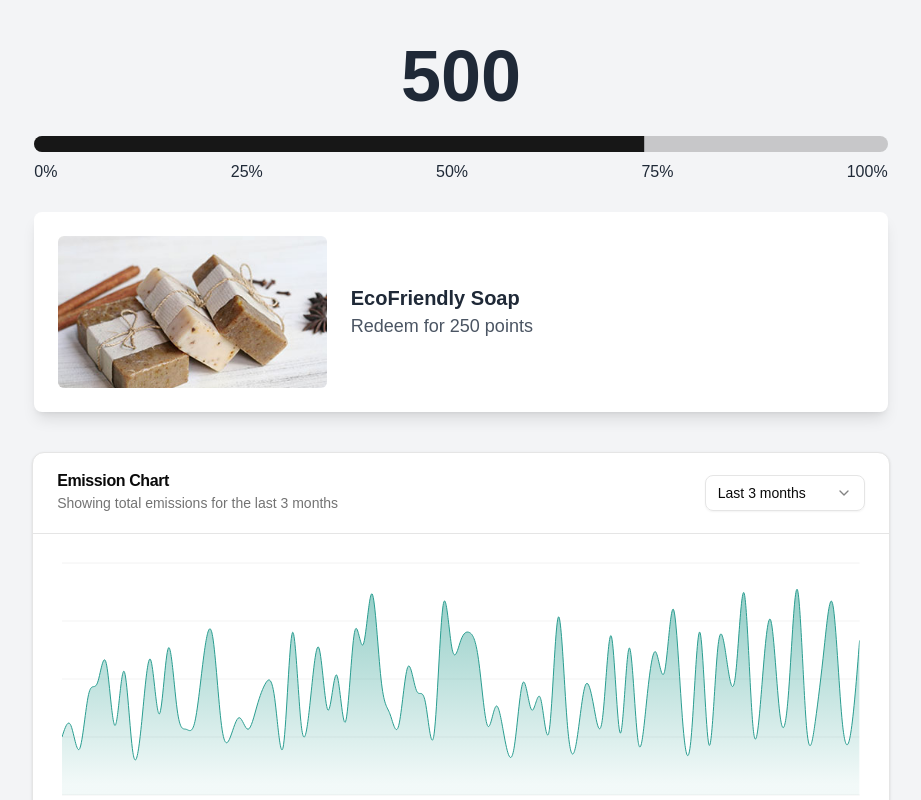
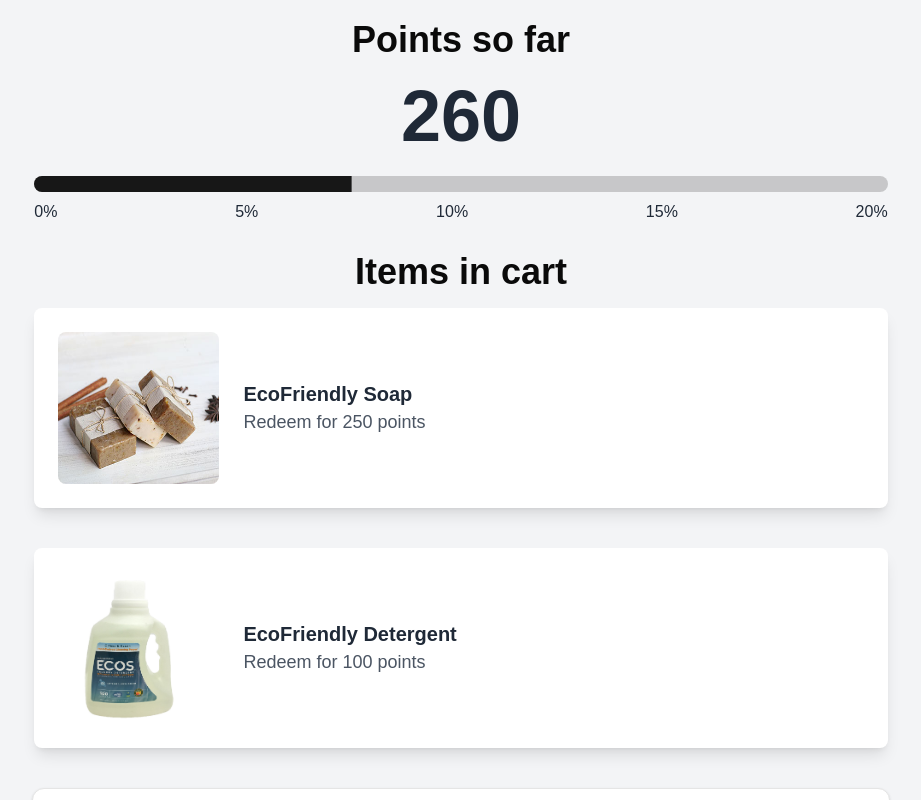
Before and after one commit to data-divas/data-divas, a Next.js app: page /points in a window 1280 px wide. Shown: the top 800 px of the page, without its empty margins (179-1100 px from the left). Built offline with nearby package versions, Linux system fonts and the light colour scheme.

Commit message:
added some front end items

```diff
--- a/src/app/components/ItemCard.tsx
+++ b/src/app/components/ItemCard.tsx
@@ -3,7 +3,8 @@ import React from 'react';
 import Image from 'next/image';
 import { useState } from 'react';
 import { Button } from '@/components/ui/button';
-import { Copy } from 'lucide-react';
+import { Copy, Terminal } from 'lucide-react';
+import { Alert, AlertDescription, AlertTitle } from "@/components/ui/alert"
 
 interface ItemCardProps {
   imageUrl: string;
@@ -11,14 +12,15 @@ interface ItemCardProps {
   itemName: string;
   description: string;
   discountCode: string;
-  totalPoints: number;  // State passed from the parent
+  totalPoints: number;
   setTotalPoints: React.Dispatch<React.SetStateAction<number>>;
 }
 
-  const ItemCard: React.FC<ItemCardProps> = ({ imageUrl, points, itemName, description, discountCode, setTotalPoints }) => {
+  const ItemCard: React.FC<ItemCardProps> = ({ imageUrl, points, itemName, description, discountCode, totalPoints, setTotalPoints }) => {
   const [flipped, setFlipped] = useState(false);
   const [modalOpen, setModalOpen] = useState(false);
   const [discountRevealed, setDiscountRevealed] = useState(false);
+  const [showAlert, setShowAlert] = useState<boolean>(false); // Alert state
 
   const handleClick = () => {
     setFlipped(!flipped);
@@ -37,22 +39,32 @@ interface ItemCardProps {
   };
 
   const subtractPoints = () => {
-    setTotalPoints(totalPoints => totalPoints - points);  // Use the previous state value
+    setTotalPoints(totalPoints => totalPoints - points);
+  };
+
+  const handleButtonClick = () => {
+    if (totalPoints >= points) {
+      revealDiscount();
+      subtractPoints();
+    } else {
+      setShowAlert(true);
+      setTimeout(() => {
+        setShowAlert(false);
+      }, 3000);
+    }
   };
 
   return (
   <div className="w-full">
-    <div
-      className={`hover:shadow-xl cursor-pointer h-[200px] w-2/3 mx-auto bg-white p-6 rounded-lg shadow-lg flex items-center mb-10 space-x-6 ${flipped ? 'hidden' : ''}`}
-      onClick={handleClick}
-    >
-      <div className="flex-shrink-0 w-1/3 h-full">
+    <div className={`hover:shadow-xl cursor-pointer h-[200px] w-2/3 mx-auto bg-white p-6 rounded-lg shadow-lg flex items-center mb-10 space-x-6 ${flipped ? 'hidden' : ''} ${discountRevealed ? 'bg-green-100' : ''}`}
+        onClick={handleClick}>
+        <div className="flex-shrink-0 w-1/5 h-full relative">
             <Image
             src={imageUrl}
             alt={itemName}
-          className="object-cover rounded-md w-full h-full"
-          width={200}
-          height={100}
+            className="rounded-lg w-full h-full"
+            width={100}
+            height={200}
             />
         </div>
         <div className="flex flex-col justify-center w-2/3 h-full">
@@ -60,7 +72,6 @@ interface ItemCardProps {
             <p className="text-lg text-gray-600">Redeem for {points} points</p>
         </div>
         </div>
-
     <div
       className={`hover:shadow-xl h-[200px] w-2/3 mx-auto bg-white p-6 mb-10 rounded-lg shadow-lg flex items-center space-x-6 ${flipped ? '' : 'hidden'}`}
       onClick={handleClick}
@@ -88,11 +99,11 @@ interface ItemCardProps {
             <div className="flex flex-col items-center justify-center">
                 {!discountRevealed ? (
                 <div className="mt-6 flex justify-center">
-                    <Button onClick={() => { revealDiscount(); subtractPoints(); }}>Reveal</Button>
+                    <Button onClick={handleButtonClick}>Reveal</Button>
                 </div>
                 ) : (
                 <div className="flex flex-row items-center">
-                    <p className="text-3xl font-bold text-green-600 mr-4">{discountCode}</p>
+                    <p className="text-3xl font-bold text-green-400 mr-4">{discountCode}</p>
                     <Button
                     onClick={() => { navigator.clipboard.writeText(discountCode); }}
                     className="text-white  px-4 py-2 rounded-lg"
@@ -102,6 +113,15 @@ interface ItemCardProps {
                 </div>
                 )}
             </div>
+            {showAlert && (
+                <Alert className='mt-5'>
+                <Terminal className="h-4 w-4" />
+                <AlertTitle>Heads up!</AlertTitle>
+                <AlertDescription>
+                    You do not have enough points to redeem this item.
+                </AlertDescription>
+                </Alert>
+            )}
             </div>
         </div>
     )}
--- a/src/app/points/page.tsx
+++ b/src/app/points/page.tsx
@@ -7,11 +7,14 @@ import Chart from "../../components/Chart";
 import { useState } from 'react';
 
 const Page = () => {
-    const [totalPoints, setTotalPoints] = useState(500);
-    const checkpoints = [0, 25, 50, 75, 100];
+    const [totalPoints, setTotalPoints] = useState(260);
+    const checkpoints = [0, 5, 10, 15, 20];
     return (
         <div className="flex flex-col items-center justify-between min-h-screen bg-gray-100">
-          <div className="text-7xl font-bold text-gray-800 mb-6 mt-10">
+          <p className="text-4xl font-bold mt-5">
+            Points so far
+          </p>
+          <div className="text-7xl font-bold text-gray-800 mb-6 mt-5">
             {totalPoints}
           </div>
             <Progress className="w-2/3 h-4 mx-auto" value={(totalPoints/700) * 100 }/>
@@ -20,6 +23,7 @@ const Page = () => {
                 <span key={checkpoint} className="text-center mb-2">{checkpoint}%</span>
             ))}
           </div>
+          <p className="text-4xl font-bold mb-4 ">Items in cart</p>
           <ItemCard
             imageUrl= "/soap.jpeg"
             points={250}
@@ -28,6 +32,14 @@ const Page = () => {
             discountCode='VJ78O9LK'
             totalPoints={totalPoints}
             setTotalPoints={setTotalPoints}/>
+          <ItemCard
+            imageUrl= "/detergent.jpg"
+            points={100}
+            itemName="EcoFriendly Detergent"
+            description="description about how you can get 20% off your next order of soap"
+            discountCode='KJE23LS'
+            totalPoints={totalPoints}
+            setTotalPoints={setTotalPoints}/>
             <Chart/>
         </div>
     );
--- /dev/null
+++ b/src/components/ui/alert.tsx
@@ -0,0 +1,59 @@
+import * as React from "react"
+import { cva, type VariantProps } from "class-variance-authority"
+
+import { cn } from "@/lib/utils"
+
+const alertVariants = cva(
+  "relative w-full rounded-lg border px-4 py-3 text-sm [&>svg+div]:translate-y-[-3px] [&>svg]:absolute [&>svg]:left-4 [&>svg]:top-4 [&>svg]:text-foreground [&>svg~*]:pl-7",
+  {
+    variants: {
+      variant: {
+        default: "bg-background text-foreground",
+        destructive:
+          "border-destructive/50 text-destructive dark:border-destructive [&>svg]:text-destructive",
+      },
+    },
+    defaultVariants: {
+      variant: "default",
+    },
+  }
+)
+
+const Alert = React.forwardRef<
+  HTMLDivElement,
+  React.HTMLAttributes<HTMLDivElement> & VariantProps<typeof alertVariants>
+>(({ className, variant, ...props }, ref) => (
+  <div
+    ref={ref}
+    role="alert"
+    className={cn(alertVariants({ variant }), className)}
+    {...props}
+  />
+))
+Alert.displayName = "Alert"
+
+const AlertTitle = React.forwardRef<
+  HTMLParagraphElement,
+  React.HTMLAttributes<HTMLHeadingElement>
+>(({ className, ...props }, ref) => (
+  <h5
+    ref={ref}
+    className={cn("mb-1 font-medium leading-none tracking-tight", className)}
+    {...props}
+  />
+))
+AlertTitle.displayName = "AlertTitle"
+
+const AlertDescription = React.forwardRef<
+  HTMLParagraphElement,
+  React.HTMLAttributes<HTMLParagraphElement>
+>(({ className, ...props }, ref) => (
+  <div
+    ref={ref}
+    className={cn("text-sm [&_p]:leading-relaxed", className)}
+    {...props}
+  />
+))
+AlertDescription.displayName = "AlertDescription"
+
+export { Alert, AlertTitle, AlertDescription }
```
Also changed, not shown: public/detergent.jpg (added). Lines whose indentation alone changed are shown as unchanged.
